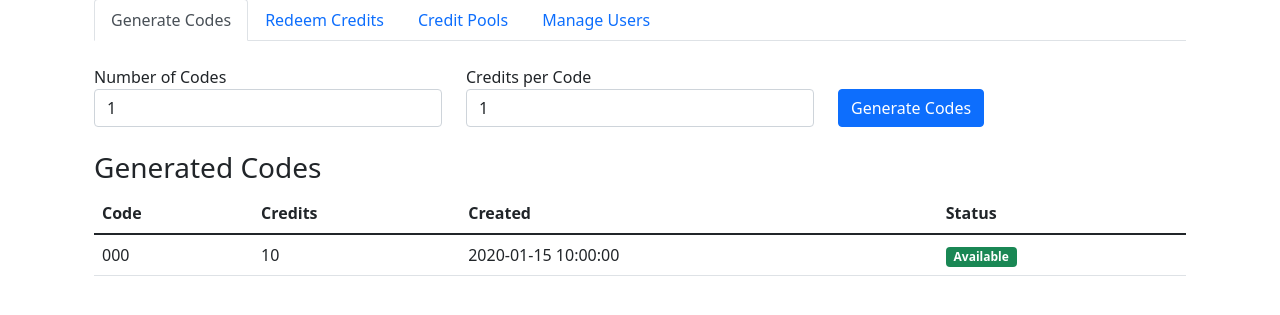
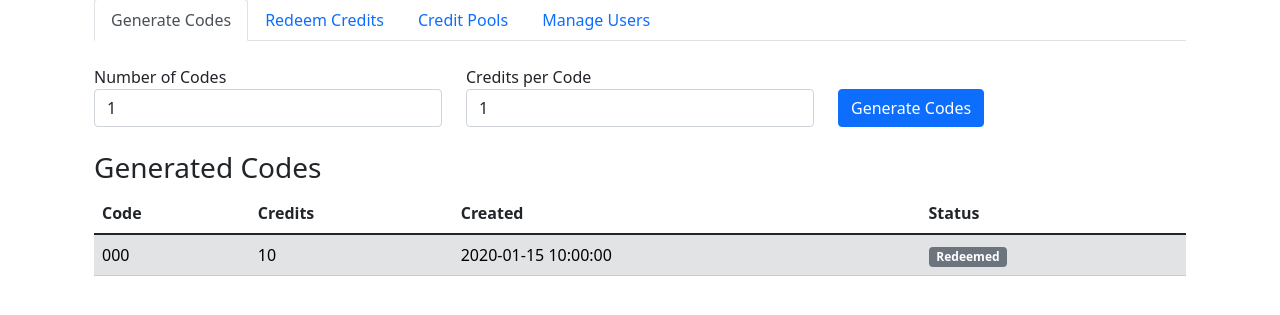
Before and after one commit to Trolann/teachers-coach-teachers, a Flask app: template flask_app/admin/templates/dashboard/credits.html in a window 1280 px wide. Shown: the part 127-442 px from the top of the page. Run offline with Flask 3, Linux system fonts and the light colour scheme; the template is opened without the code that fills it: values that come from a table or form of the project are taken from there, others are empty; tables that the repository leaves empty hold one stand-in row (values such as "Sample post"); parts of the project's set-up code (start-up, migrations or seed data) failed here and were passed over.

Commit message:
fix: Update credit code status check to use redeemed_by_email

```diff
--- a/flask_app/admin/templates/dashboard/credits.html
+++ b/flask_app/admin/templates/dashboard/credits.html
@@ -71,12 +71,12 @@
         </thead>
         <tbody>
             {% for code in credit_codes %}
-            <tr class="{{ 'table-secondary' if code.redeemed_by else '' }}">
+            <tr class="{{ 'table-secondary' if code.redeemed_by_email else '' }}">
                 <td>{{ code.code }}</td>
                 <td>{{ code.amount }}</td>
                 <td>{{ code.created_at.strftime('%Y-%m-%d %H:%M:%S') }}</td>
                 <td>
-                    {% if code.redeemed_by %}
+                    {% if code.redeemed_by_email %}
                         <span class="badge bg-secondary">Redeemed</span>
                     {% else %}
                         <span class="badge bg-success">Available</span>
```
